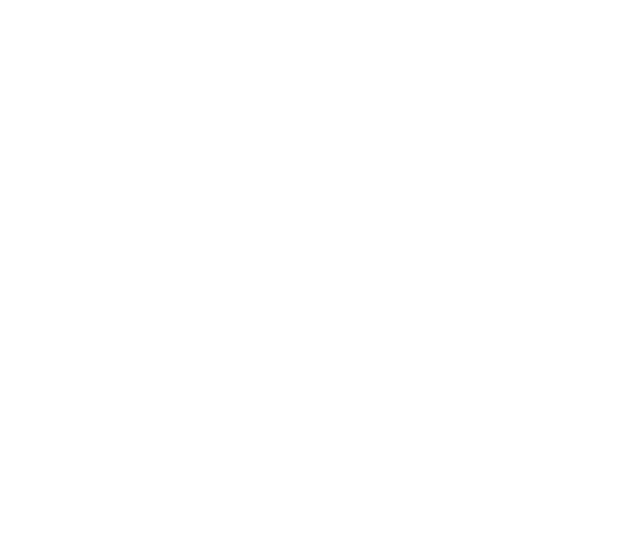
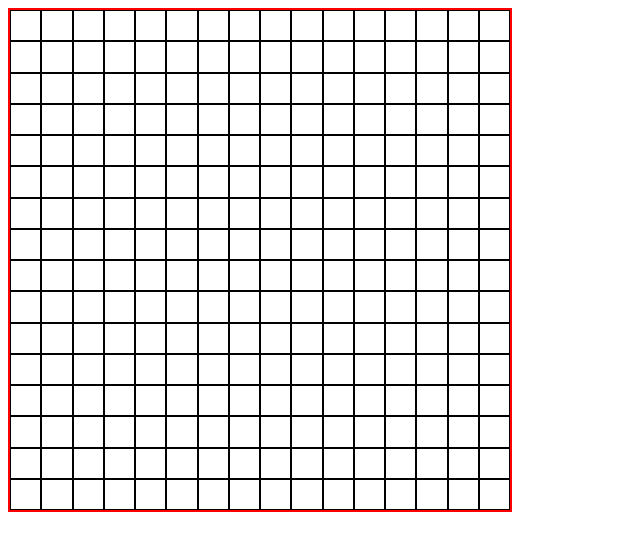
Before and after one commit to FakirHerif/etch-a-sketch-project, a plain HTML site: page index.html in a window 1280 px wide. Shown: the whole page, without its empty margins (0-640 px from the left). Drawn offline with Linux system fonts and the light colour scheme.

Commit message:
256 divs were added to the container div (16x16) and the background was made black with mouseover

```diff
--- a/index.html
+++ b/index.html
@@ -5,9 +5,10 @@
     <meta name="viewport" content="width=device-width, initial-scale=1.0">
     <title>Project: Etch-a-Sketch</title>
     <link rel="stylesheet" href="style.css">
-    <script src="script.js"></script>
 </head>
 <body>
+    <div class="container" id="container"></div>
 
+    <script src="script.js"></script>
 </body>
 </html>
--- a/script.js
+++ b/script.js
@@ -0,0 +1,15 @@
+const container = document.querySelector(".container");
+
+for (let i = 0; i < 256; i++) {
+    var newDiv = document.createElement("div");
+    newDiv.className = "altEleman"
+    container.appendChild(newDiv);
+};
+
+const altElemanlar = document.querySelectorAll(".altEleman");
+
+altElemanlar.forEach(function(renkVer) {
+    renkVer.addEventListener("mouseover", function() {
+    renkVer.style.backgroundColor = "black";
+  });
+});
--- a/style.css
+++ b/style.css
@@ -0,0 +1,13 @@
+.container {
+    display: grid;
+    border: 2px solid red;
+    height: 500px;
+    width: 500px;
+    grid-template-columns: repeat(16, 1fr);
+    grid-template-rows: repeat(16, 1fr);
+}
+
+.altEleman {
+    display: grid;
+    border: 1px solid rgb(0, 0, 0);
+}
```
